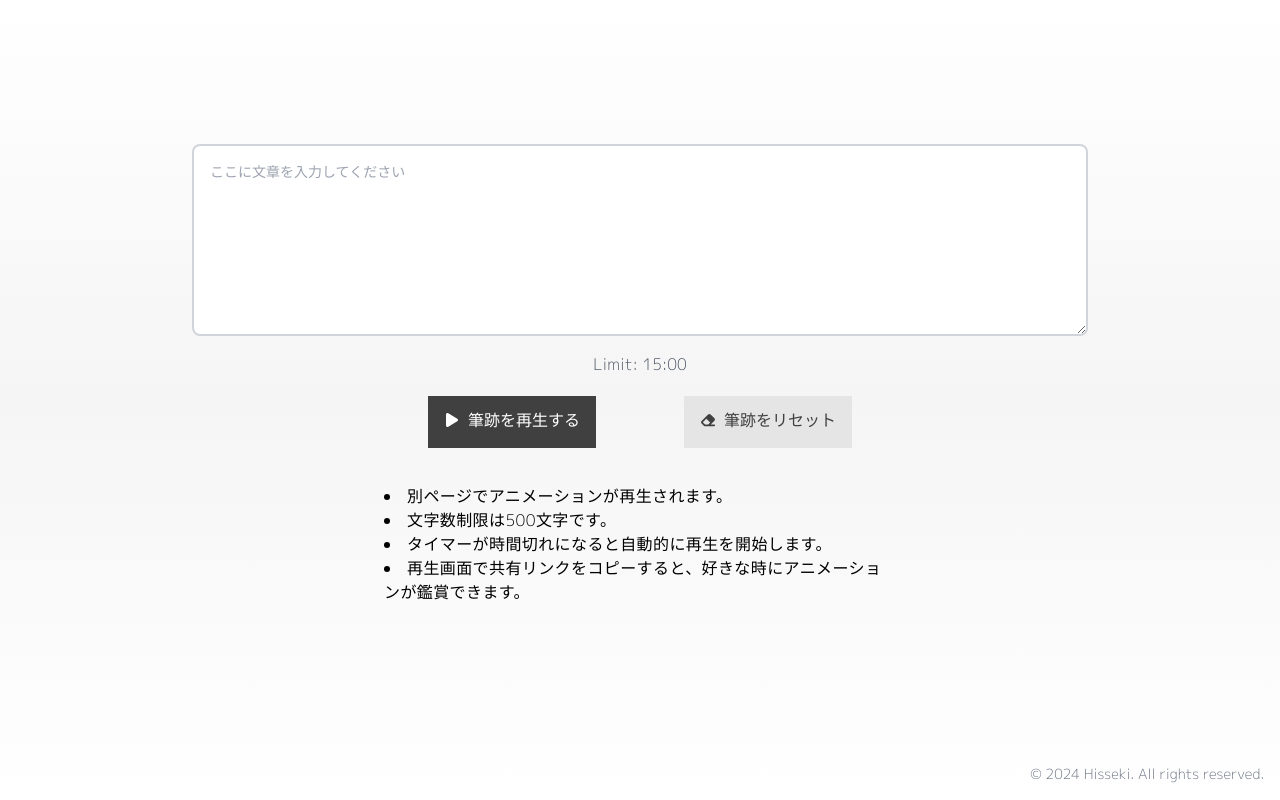
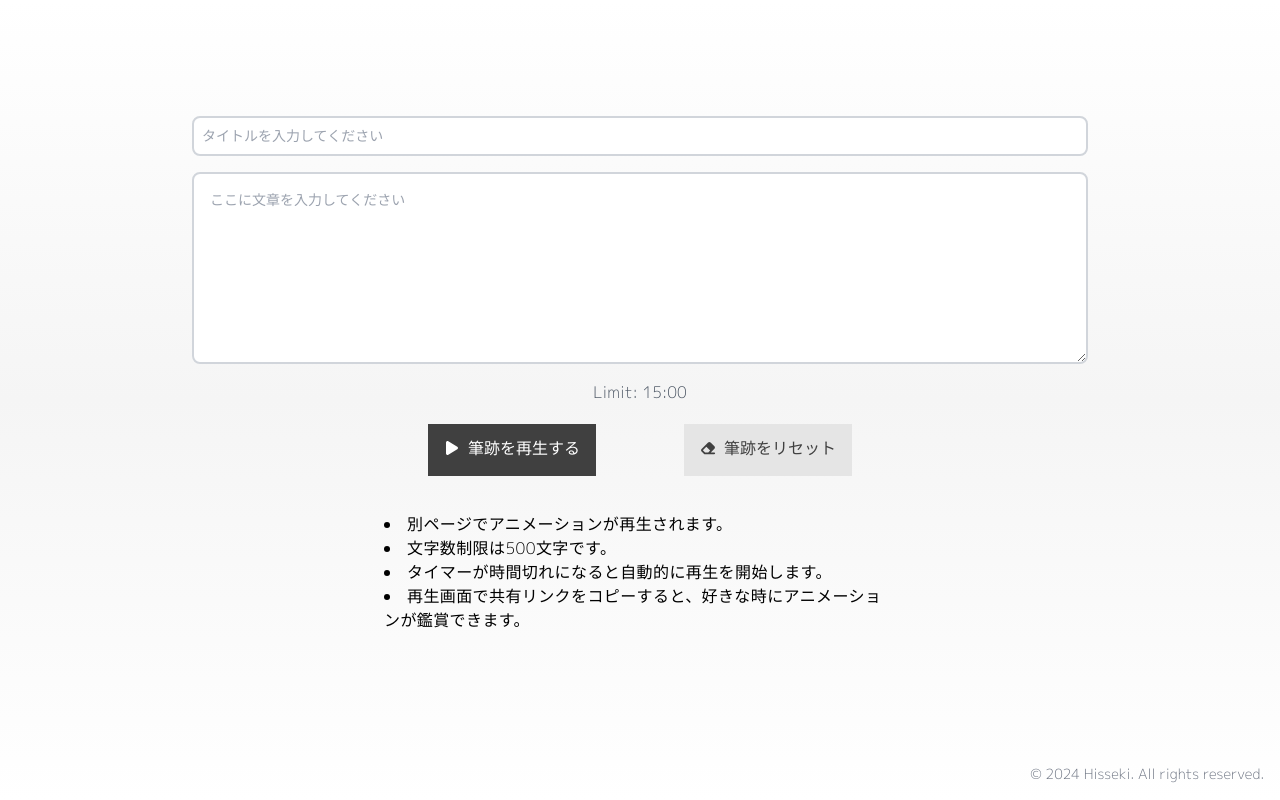
Before and after one commit to 0ldx7/Hisseki, a Next.js app: page /components/TextRecorder in a window 1280 px wide. Built offline with nearby package versions, Linux system fonts and the light colour scheme.

Commit message:
タイトル追加機能を追加

```diff
--- a/src/app/components/Playback/page.tsx
+++ b/src/app/components/Playback/page.tsx
@@ -21,9 +21,10 @@ const generateSessionId = () => '_' + Math.random().toString(36)
 
 const Playback: React.FC = () => {
     const [text, setText] = useState<string>('');
+    const [title, setTitle] = useState<string>(''); // タイトルを管理するステートを追加
     const [records, setRecords] = useState<InputRecord[]>([]);
-    const [initialPlaybackTime, setInitialPlaybackTime] = useState<string | null>(null); //初回再生時刻
-    const [isReplayDisabled, setIsReplayDisabled] = useState<boolean>(true);  //リプレイボタンの使用可否
+    const [initialPlaybackTime, setInitialPlaybackTime] = useState<string | null>(null); // 初回再生時刻
+    const [isReplayDisabled, setIsReplayDisabled] = useState<boolean>(true);  // リプレイボタンの使用可否
     const [isLoading, setIsLoading] = useState<boolean>(true);
     const [initialPlaybackDone, setInitialPlaybackDone] = useState<boolean>(false);
     const [copyButtonText, setCopyButtonText] = useState<string>('リンクをコピー');
@@ -34,26 +35,31 @@ const Playback: React.FC = () => {
 
     useEffect(() => {
         fetchRecords();
+        const storedTitle = localStorage.getItem('title'); // ローカルストレージからタイトルを取得
+        if (storedTitle) {
+            setTitle(storedTitle); // タイトルをステートに設定
+            document.title = storedTitle; // タイトルをタブ名に設定
+        }
     }, []);
 
-    //ローカルまたはDBからのGETに分岐し、
+    // ローカルまたはDBからのGETに分岐し、データを取得する関数
     const fetchRecords = async () => {
-        const sessionId = searchParams.get('sessionId'); //クエリからsessionID取得
+        const sessionId = searchParams.get('sessionId'); // クエリからsessionID取得
 
         let data: InputRecord[] = [];
-        if (sessionId) { //sessionID保持の際はDBからGET
+        if (sessionId) { // sessionID保持の際はDBからGET
             data = await fetchRecordsFromDatabase(sessionId);
-        } else { //リンク共有前はクエリないのでローカルから取得
+        } else { // リンク共有前はクエリがないのでローカルから取得
             data = fetchRecordsFromLocalStorage();
         }
 
-        setRecords(data); //取得データをstateに反映
+        setRecords(data); // 取得データをstateに反映
 
-        if (sessionId) { //DBからGETした場合
+        if (sessionId) { // DBからGETした場合
             setShareLink(`${location.origin}/components/Playback?sessionId=${sessionId}`);
             const storedTime = localStorage.getItem(`initialPlaybackTime-${sessionId}`);
             if (storedTime) {
-                setInitialPlaybackTime(storedTime); //初回再生時刻をローカルに記録
+                setInitialPlaybackTime(storedTime); // 初回再生時刻をローカルに記録
             }
         }
 
@@ -71,8 +77,8 @@ const Playback: React.FC = () => {
     };
 
     const fetchRecordsFromLocalStorage = (): InputRecord[] => {
-        const storedData = localStorage.getItem('records'); //ローカルストレージからrecordsを取得
-        return storedData ? JSON.parse(storedData) : []; //JSに変換
+        const storedData = localStorage.getItem('records'); // ローカルストレージからrecordsを取得
+        return storedData ? JSON.parse(storedData) : []; // JSに変換
     };
 
     const fetchRecordsFromDatabase = async (sessionId: string): Promise<InputRecord[]> => {
@@ -104,31 +110,30 @@ const Playback: React.FC = () => {
         }
     };
 
-    //recordsとisLoadingが変更するたびに実行
+    // recordsとisLoadingが変更するたびに実行
     useEffect(() => {
-        if (records.length > 0 && !isLoading) { //入力履歴の存在と、ローディング状態でないことを確認
-            playbackRecords(true, () => { //isInitialPlaybackで初回再生であることを確認
-                setInitialPlaybackDone(true); //初回再生であることを示す
+        if (records.length > 0 && !isLoading) { // 入力履歴の存在と、ローディング状態でないことを確認
+            playbackRecords(true, () => { // isInitialPlaybackで初回再生であることを確認
+                setInitialPlaybackDone(true); // 初回再生であることを示す
                 setTimeout(() => {
-                    playbackRecords(false); //初回再生完了後、isInitialPlaybackをfalseに
+                    playbackRecords(false); // 初回再生完了後、isInitialPlaybackをfalseに
                 }, 0);
             });
         }
     }, [records, isLoading]);
 
-    //リプレイ関数
-    //isInitialPlayback:初回再生であることを示す
-    //onPlaybackComplete:
+    // リプレイ関数
+    // isInitialPlayback: 初回再生であることを示す
+    // onPlaybackComplete: 再生完了時のコールバック
     const playbackRecords = (isInitialPlayback: boolean, onPlaybackComplete?: () => void) => {
-        //再生完了時の初期化処理
         setIsReplayDisabled(true);
         let currentIndex = 0;
         let currentText = '';
 
-        //差分を順次再生する
+        // 差分を順次再生する
         const playNext = () => {
-            if (currentIndex >= records.length) { //再生完了時
-                setIsReplayDisabled(false); //リプレイボタンを押せるように
+            if (currentIndex >= records.length) { // 再生完了時
+                setIsReplayDisabled(false); // リプレイボタンを押せるように
                 if (onPlaybackComplete) onPlaybackComplete();
                 return;
             }
@@ -136,35 +141,35 @@ const Playback: React.FC = () => {
             const record = records[currentIndex++];
             const [newText, results] = dmp.patch_apply(record.diffs, currentText);
 
-            //エラー時に分岐
+            // エラー時に分岐
             if (results.some(result => !result)) {
                 console.error('Patch application failed:', record.diffs, currentText);
             }
 
-            //初回再生はローディングとみなし、stateに反映しない
-            //初回再生でない場合、テキストをstateに反映
+            // 初回再生はローディングとみなし、stateに反映しない
+            // 初回再生でない場合、テキストをstateに反映
             if (!isInitialPlayback) {
                 setText(newText);
             }
-            currentText = newText; //現在のテキストを新しいテキストに更新
-            lastUpdateRef.current = Date.now(); //最後の更新時刻を現在時刻に設定
+            currentText = newText; // 現在のテキストを新しいテキストに更新
+            lastUpdateRef.current = Date.now(); // 最後の更新時刻を現在時刻に設定
 
-            //初回再生時はMIN_INTERVAL、以降はtimeDiffとMIN_INTERVALのうち長いほうを選択
+            // 初回再生時はMIN_INTERVAL、以降はtimeDiffとMIN_INTERVALのうち長いほうを選択
             const nextTimeDiff = isInitialPlayback ? MIN_INTERVAL : Math.max(records[currentIndex]?.timeDiff ?? MIN_INTERVAL);
-            setTimeout(playNext, nextTimeDiff); //差分時間を考慮し次のテキストを再生
+            setTimeout(playNext, nextTimeDiff); // 差分時間を考慮し次のテキストを再生
         };
 
         playNext();
     };
 
-    //sessionIdがDBに存在するかチェックする
+    // sessionIdがDBに存在するかチェックする
     const checkSessionIdExists = async (sessionId: string): Promise<boolean> => {
         try {
-            const response = await fetch(`/api/checkSession?sessionId=${sessionId}`); //sessionIdの存在を確認
+            const response = await fetch(`/api/checkSession?sessionId=${sessionId}`); // sessionIdの存在を確認
             if (response.ok) {
-                const data = await response.json(); //responseをjsonで取得
-                return data.exists; //存在するかどうかの結果を返す
-            } else { //response失敗時
+                const data = await response.json(); // responseをjsonで取得
+                return data.exists; // 存在するかどうかの結果を返す
+            } else { // response失敗時
                 const errorData = await response.json();
                 logError('Failed to check session ID', errorData);
                 return false;
@@ -175,30 +180,30 @@ const Playback: React.FC = () => {
         }
     }
 
-    //sessionID生成、DB保存、共有リンク生成とコピー
+    // sessionID生成、DB保存、共有リンク生成とコピー
     const onClickCopyAndSave = async () => {
-        const sessionId = generateSessionId(); //ID生成
-        const records = fetchRecordsFromLocalStorage(); //ローカルストレージから差分情報を取得
+        const sessionId = generateSessionId(); // ID生成
+        const records = fetchRecordsFromLocalStorage(); // ローカルストレージから差分情報を取得
         const sessionExists = await checkSessionIdExists(sessionId);
 
-        if(shareLink) { //URLにクエリが含まれる場合、共有リンクのコピーだけする
+        if(shareLink) { // URLにクエリが含まれる場合、共有リンクのコピーだけする
             copyToClipboard();
             return;
         }
         if (!sessionExists) {
             console.log("session ID is Exists")
-            if (records.length > 0) { //recordsが存在する場合、DBに保存
+            if (records.length > 0) { // recordsが存在する場合、DBに保存
                 await saveToDatabase(sessionId, records);
             }
         }
 
-        //共有リンクの生成
+        // 共有リンクの生成
         const newShareLink = `${location.origin}/components/Playback?sessionId=${sessionId}`;
         setShareLink(newShareLink);
         localStorage.setItem(`initialPlaybackTime-${sessionId}`, new Date().toLocaleString());
     };
 
-    //DB
+    // DBにデータを保存する関数
     const saveToDatabase = async (sessionId: string, records: InputRecord[]) => {
         try {
             const response = await fetch('/api/saveRecords', {
@@ -220,7 +225,7 @@ const Playback: React.FC = () => {
         }
     };
 
-    //共有リンクをクリップボードにコピー
+    // 共有リンクをクリップボードにコピーする関数
     useEffect(() => {
         if (shareLink) {
             copyToClipboard();
@@ -240,7 +245,9 @@ const Playback: React.FC = () => {
     return (
         <div className='flex flex-col min-h-screen relative bg-gradient-to-t from-transparent from-0% via-neutral-100 via-50%'>
             <div className='flex-grow p-6 max-w-xl mx-auto text-black rounded-lg space-y-4'>
-                <div className='mt-4 text-right'>
+                <div className='flex justify-between items-center'>
+                    <div className='text-left text-md'>{title}</div> {/* タイトルを表示するための要素を追加 */}
+                    {initialPlaybackDone && initialPlaybackTime && <p className='text-sm text-gray-600'>{title}</p>}
                     {initialPlaybackDone && initialPlaybackTime && <p className='text-sm text-gray-600'>{initialPlaybackTime}</p>}
                 </div>
                 <div
--- a/src/app/components/TextRecorder/page.tsx
+++ b/src/app/components/TextRecorder/page.tsx
@@ -13,6 +13,7 @@ type InputRecord = {
 };
 
 const TextRecorder: React.FC = () => {
+    const [title, setTitle] = useState<string>('');
     const [text, setText] = useState<string>('');
     const [lastText, setLastText] = useState<string>('');
     const [records, setRecords] = useState<InputRecord[]>([]);
@@ -23,10 +24,14 @@ const TextRecorder: React.FC = () => {
     const router = useRouter();
 
     useEffect(() => {
-        if (recordingStatus === 'recording') { //テキスト入力時にタイマーが始動
-            timerRef.current = window.setInterval(() => { //一秒ごとに実行
-                setTimeLeft((prevTime) => { //timeLeftの初期値を渡す
-                    if (prevTime <= 1) { //0になったら停止
+        if (recordingStatus === 'recording') {
+            // テキスト入力時にタイマーが始動
+            timerRef.current = window.setInterval(() => {
+                // 一秒ごとに実行
+                setTimeLeft((prevTime) => {
+                    // timeLeftの初期値を渡す
+                    if (prevTime <= 1) {
+                        // 0になったら停止
                         setRecordingStatus('stopped');
                         clearInterval(timerRef.current!);
                         router.push('/components/Playback');
@@ -37,6 +42,11 @@ const TextRecorder: React.FC = () => {
         }
     }, [recordingStatus]);
 
+    const handleTitleChange = (event: ChangeEvent<HTMLInputElement>) => {
+        const newTitle = event.target.value;
+        setTitle(newTitle);
+        localStorage.setItem('title', newTitle);
+    };
 
     const handleInputRecords = (event: ChangeEvent<HTMLTextAreaElement>) => {
         if (recordingStatus === 'stopped') return;
@@ -48,27 +58,30 @@ const TextRecorder: React.FC = () => {
         const newText = event.target.value;
 
         setText(newText);
-        const diffs = dmp.diff_main(lastText, newText); //入力前と後の差分を計算し、リスト化
-        dmp.diff_cleanupSemantic(diffs); //差分リストの不要部分を削除
-        const patches = dmp.patch_make(lastText, newText, diffs); //テキスト生成のための操作を定義
+        const diffs = dmp.diff_main(lastText, newText);
+        // 入力前と後の差分を計算し、リスト化
+        dmp.diff_cleanupSemantic(diffs);
+        // 差分リストの不要部分を削除
+        const patches = dmp.patch_make(lastText, newText, diffs);
+        // テキスト生成のための操作を定義
         const currentTime = Date.now();
-        //配列が空でない場合、最後のtimestampと現在時刻から時間差を求める
         const timeDiff = records.length > 0 ? currentTime - records[records.length - 1].timestamp : 0;
+        // 配列が空でない場合、最後のtimestampと現在時刻から時間差を求める
 
-        //差分情報をローカルストレージに保存する
         if (records.length < 1500) {
             setRecords((prevRecords) => {
                 const updatedRecords = [
                     ...prevRecords,
                     { diffs: patches, timestamp: currentTime, timeDiff }
                 ];
-                saveToLocalStorage(updatedRecords); //ローカルストレージへの保存
-                return updatedRecords; //setRecordsを改めて返す
+                saveToLocalStorage(updatedRecords);
+                // ローカルストレージへの保存
+                return updatedRecords;
             });
         }
 
-        //差分のrecordsが1500を超えたら自動で初期化、リロード
         if (records.length > 1500) {
+            // 差分のrecordsが1500を超えたら自動で初期化、リロード
             resetRecorder();
             location.reload();
         }
@@ -80,11 +93,12 @@ const TextRecorder: React.FC = () => {
         localStorage.setItem('records', JSON.stringify(records));
     };
 
-    //生成された差分情報とカウントダウン、フラグを初期化する
     const resetRecorder = () => {
+        setTitle('');
         setText('');
         setLastText('');
         setRecords([]);
+        localStorage.removeItem('title');
         localStorage.removeItem('records');
         setTimeLeft(15 * 60);
         setRecordingStatus('notStarted');
@@ -96,6 +110,13 @@ const TextRecorder: React.FC = () => {
     return (
         <div className='h-screen flex flex-col min-h-screen text-black bg-gradient-to-t from-transparent from-0% via-neutral-100 via-50%'>
             <div className='flex-grow flex flex-col items-center justify-center'>
+                <input
+                    className='w-full max-w-4xl p-2 mb-4 text-sm border-2 bg-white border-gray-300 focus:ring-2 focus:ring-gray-500 rounded-lg'
+                    value={title}
+                    onChange={handleTitleChange}
+                    maxLength={100}
+                    placeholder='タイトルを入力してください'
+                />
                 <textarea
                     className='w-full max-w-4xl h-48 p-4 mb-4 text-sm border-2 bg-white border-gray-300 focus:ring-2 focus:ring-gray-500 rounded-lg'
                     value={text}
@@ -105,7 +126,6 @@ const TextRecorder: React.FC = () => {
                     placeholder='ここに文章を入力してください'
                 />
                 <div className='text-center'>
-                    {/* (timeLeft / 60)で分数を求め、(timeLeft % 60)であまりの秒数を求める */}
                     <h4 className='text-md text-gray-600'>Limit: {Math.floor(timeLeft / 60)}:{String(timeLeft % 60).padStart(2, '0')}</h4>
                     <div className='flex flex-col sm:flex-row items-center mt-3'>
                         <button
```
